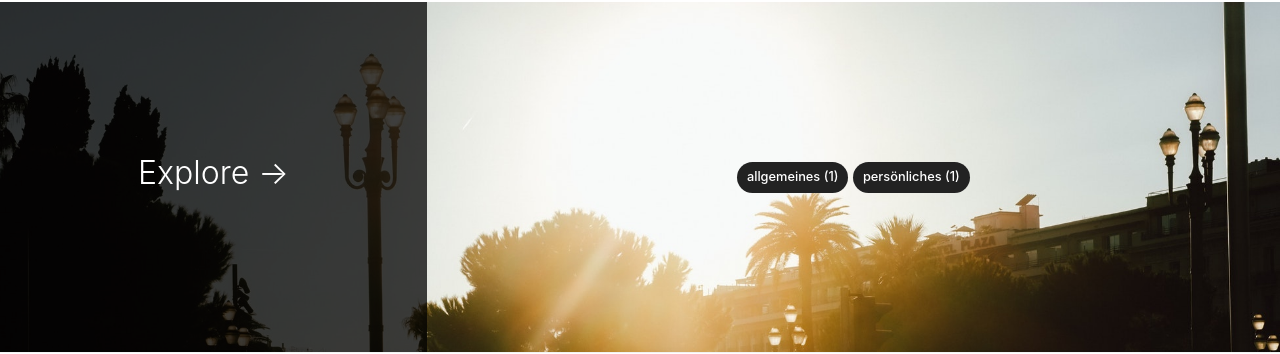
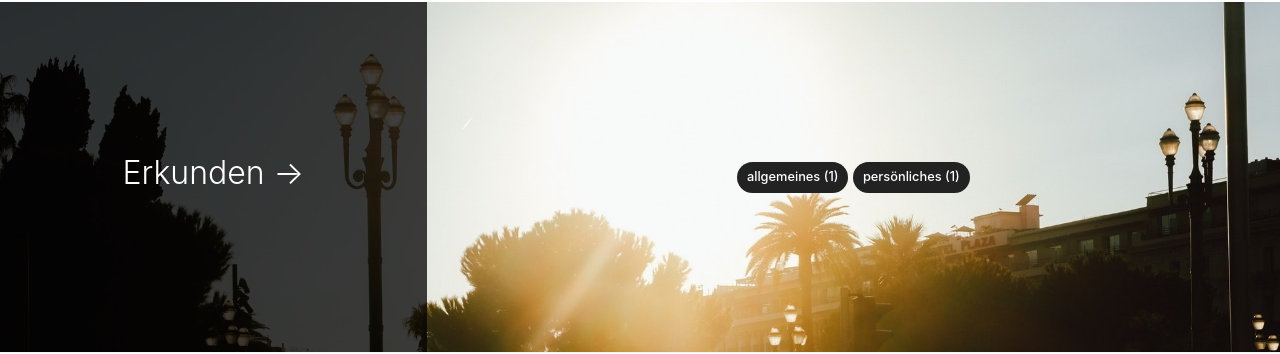
Before and after one commit to marikan1965/marikan1965.github.io, a Jekyll site: the page built from index.html, in a window 1280 px wide and 1190 px high. Shown: the part 728-1082 px from the top of the window. Built offline with Jekyll 4.4.1, drawn with Linux system fonts in a browser that asks for light colours; nearby versions of some CDN libraries; the list of posts is cut into pages by our own code.

Commit message:
Übersetzung in Default

```diff
--- a/_layouts/default.html
+++ b/_layouts/default.html
@@ -148,7 +148,7 @@ ga('send', 'pageview');
 	<div class="d-md-flex h-100">
 		<div class="col-md-4 transpdark align-self-center text-center h-100">
             <div class="d-md-flex align-items-center justify-content-center h-100">
-                <h2 class="d-md-block align-self-center py-1 font-weight-light">Explore <span class="d-none d-md-inline">→</span></h2>
+                <h2 class="d-md-block align-self-center py-1 font-weight-light">Erkunden <span class="d-none d-md-inline">→</span></h2>
             </div>
 		</div>
 		<div class="col-md-8 p-5 align-self-center text-center">
```
